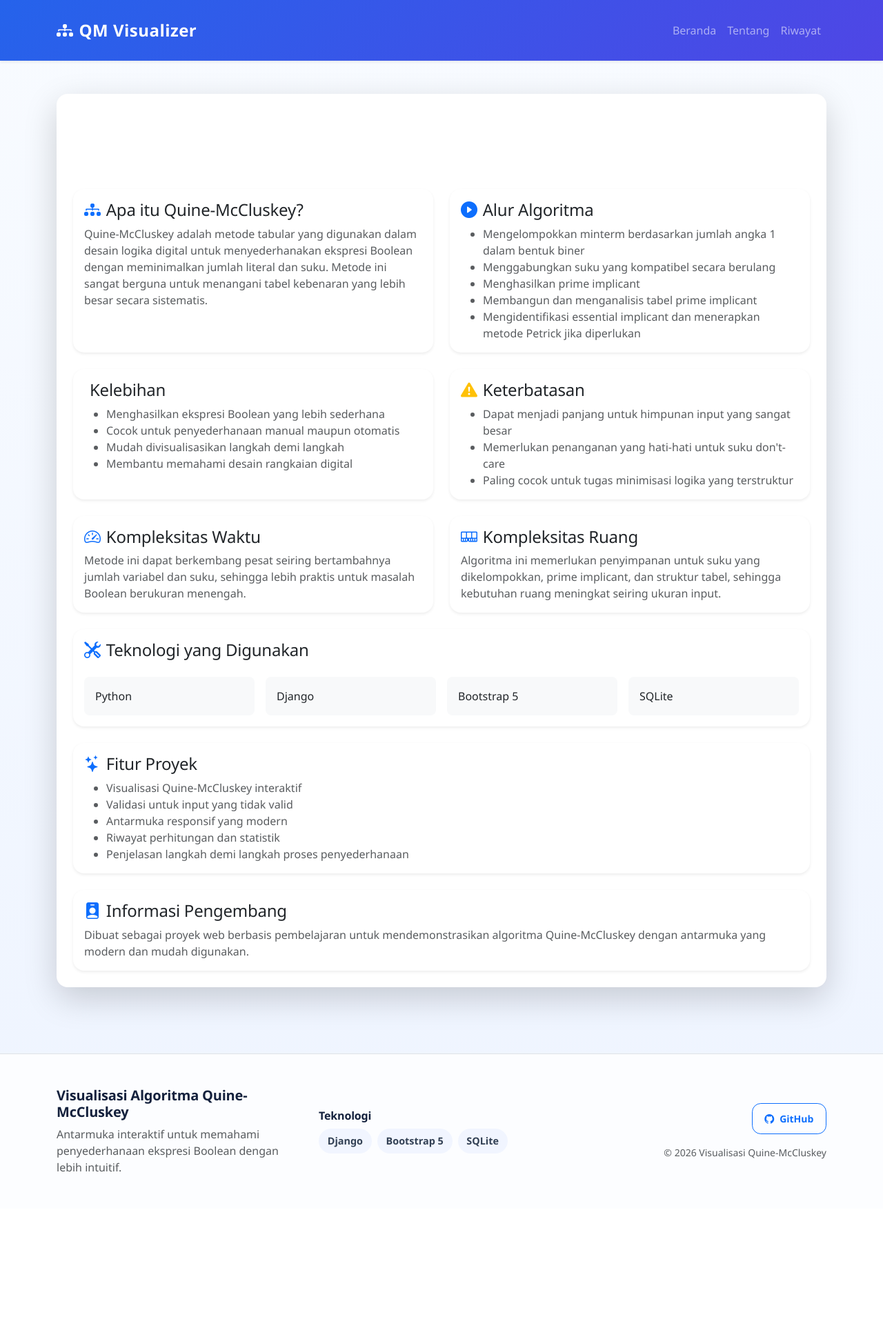
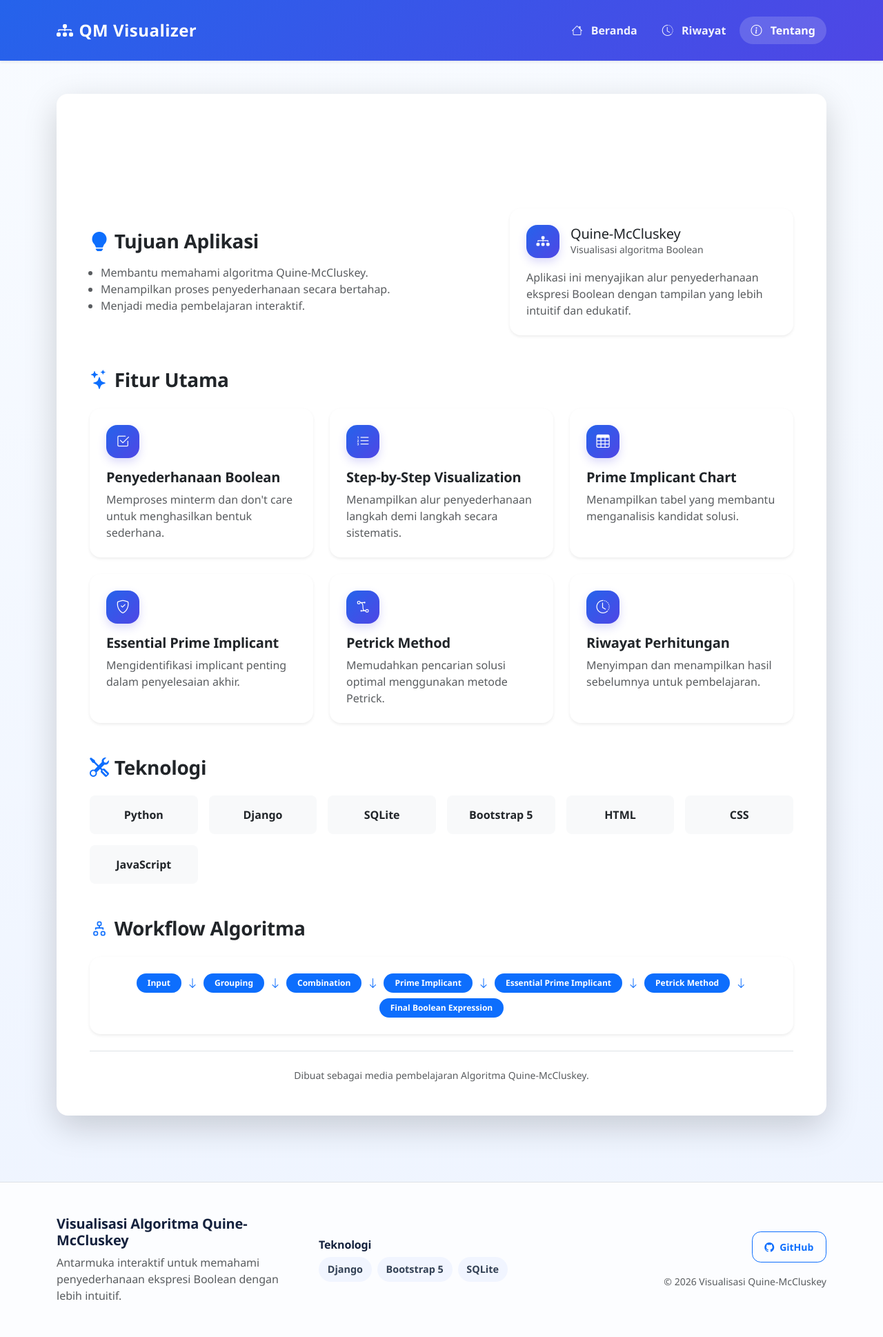
Before and after one commit to hapiz-web/QuineMcCluskeyVisualizer, a Django app: page /about/ in a window 1280 px wide. Shown: the whole page at 69% size. Before the commit the page ends 1699 px from the top, so only its background shows below. Run offline with Django 5.2, Linux system fonts and the light colour scheme.

Commit message:
ui: improve about page

```diff
--- a/static/css/style.css
+++ b/static/css/style.css
@@ -16,12 +16,24 @@
 }
 
 .nav-link {
-    font-weight: 500;
-    transition: opacity 0.2s ease;
+    font-weight: 600;
+    transition: all 0.2s ease;
+    color: rgba(255,255,255,0.92) !important;
 }
 
-.nav-link:hover {
-    opacity: 0.85;
+.nav-link:hover,
+.nav-link.active {
+    opacity: 1;
+    background: rgba(255,255,255,0.16);
+    color: #ffffff !important;
+}
+
+.navbar-toggler {
+    border: none;
+}
+
+.navbar-nav {
+    gap: 0.2rem;
 }
 
 .qm-visual-card {
@@ -189,10 +201,37 @@
     backdrop-filter: blur(8px);
 }
 
+.empty-state {
+    background: linear-gradient(135deg, rgba(37, 99, 235, 0.04) 0%, rgba(79, 70, 229, 0.03) 100%);
+}
+
+.empty-state-icon {
+    width: 3.5rem;
+    height: 3.5rem;
+    display: inline-flex;
+    align-items: center;
+    justify-content: center;
+    border-radius: 50%;
+    background: linear-gradient(135deg, #2563eb 0%, #4f46e5 100%);
+    color: white;
+    font-size: 1.4rem;
+    box-shadow: 0 0.35rem 0.9rem rgba(79, 70, 229, 0.2);
+}
+
 @media (max-width: 768px) {
     .container {
         padding-left: 1rem;
         padding-right: 1rem;
+    }
+
+    .navbar-nav {
+        padding-top: 0.5rem;
+    }
+
+    .nav-link {
+        padding-left: 1rem !important;
+        padding-right: 1rem !important;
+        margin-top: 0.2rem;
     }
 
     .hero-section .display-5 {
--- a/templates/about.html
+++ b/templates/about.html
@@ -5,125 +5,136 @@
   <div class="col-12">
     <div class="card shadow-lg border-0 rounded-4 overflow-hidden">
       <div class="card-header bg-gradient text-white py-4 border-0" style="background: linear-gradient(135deg, #2563eb 0%, #4f46e5 100%);">
-        <h2 class="mb-1 fw-semibold">Tentang Quine-McCluskey</h2>
-        <p class="mb-0 text-white-50">Pendekatan praktis untuk menyederhanakan ekspresi Boolean.</p>
+        <h2 class="mb-2 fw-semibold">Tentang Aplikasi</h2>
+        <p class="mb-0 text-white-50">Aplikasi ini membantu Anda memahami algoritma Quine-McCluskey secara visual, interaktif, dan mudah dipelajari.</p>
       </div>
-      <div class="card-body p-4">
-        <div class="row g-4">
-          <div class="col-12 col-lg-6">
-            <div class="card h-100 border-0 shadow-sm">
-              <div class="card-body">
-                <h4 class="card-title"><i class="bi bi-diagram-3-fill text-primary me-2"></i>Apa itu Quine-McCluskey?</h4>
-                <p class="text-muted mb-0">Quine-McCluskey adalah metode tabular yang digunakan dalam desain logika digital untuk menyederhanakan ekspresi Boolean dengan meminimalkan jumlah literal dan suku. Metode ini sangat berguna untuk menangani tabel kebenaran yang lebih besar secara sistematis.</p>
-              </div>
+
+      <div class="card-body p-4 p-lg-5">
+        <section class="mb-5">
+          <div class="row g-4 align-items-center">
+            <div class="col-lg-7">
+              <h3 class="fw-semibold mb-3"><i class="bi bi-lightbulb-fill text-primary me-2"></i>Tujuan Aplikasi</h3>
+              <ul class="text-muted mb-0 ps-3">
+                <li>Membantu memahami algoritma Quine-McCluskey.</li>
+                <li>Menampilkan proses penyederhanaan secara bertahap.</li>
+                <li>Menjadi media pembelajaran interaktif.</li>
+              </ul>
             </div>
-          </div>
-
-          <div class="col-12 col-lg-6">
-            <div class="card h-100 border-0 shadow-sm">
-              <div class="card-body">
-                <h4 class="card-title"><i class="bi bi-play-circle-fill text-primary me-2"></i>Alur Algoritma</h4>
-                <ul class="mb-0 text-muted">
-                  <li>Mengelompokkan minterm berdasarkan jumlah angka 1 dalam bentuk biner</li>
-                  <li>Menggabungkan suku yang kompatibel secara berulang</li>
-                  <li>Menghasilkan prime implicant</li>
-                  <li>Membangun dan menganalisis tabel prime implicant</li>
-                  <li>Mengidentifikasi essential implicant dan menerapkan metode Petrick jika diperlukan</li>
-                </ul>
-              </div>
-            </div>
-          </div>
-
-          <div class="col-12 col-lg-6">
-            <div class="card h-100 border-0 shadow-sm">
-              <div class="card-body">
-                <h4 class="card-title"><i class="bi bi-check2-circle-fill text-success me-2"></i>Kelebihan</h4>
-                <ul class="mb-0 text-muted">
-                  <li>Menghasilkan ekspresi Boolean yang lebih sederhana</li>
-                  <li>Cocok untuk penyederhanaan manual maupun otomatis</li>
-                  <li>Mudah divisualisasikan langkah demi langkah</li>
-                  <li> Membantu memahami desain rangkaian digital</li>
-                </ul>
-              </div>
-            </div>
-          </div>
-
-          <div class="col-12 col-lg-6">
-            <div class="card h-100 border-0 shadow-sm">
-              <div class="card-body">
-                <h4 class="card-title"><i class="bi bi-exclamation-triangle-fill text-warning me-2"></i>Keterbatasan</h4>
-                <ul class="mb-0 text-muted">
-                  <li>Dapat menjadi panjang untuk himpunan input yang sangat besar</li>
-                  <li>Memerlukan penanganan yang hati-hati untuk suku don't-care</li>
-                  <li>Paling cocok untuk tugas minimisasi logika yang terstruktur</li>
-                </ul>
-              </div>
-            </div>
-          </div>
-
-          <div class="col-12 col-md-6">
-            <div class="card h-100 border-0 shadow-sm">
-              <div class="card-body">
-                <h4 class="card-title"><i class="bi bi-speedometer2 text-primary me-2"></i>Kompleksitas Waktu</h4>
-                <p class="text-muted mb-0">Metode ini dapat berkembang pesat seiring bertambahnya jumlah variabel dan suku, sehingga lebih praktis untuk masalah Boolean berukuran menengah.</p>
-              </div>
-            </div>
-          </div>
-
-          <div class="col-12 col-md-6">
-            <div class="card h-100 border-0 shadow-sm">
-              <div class="card-body">
-                <h4 class="card-title"><i class="bi bi-memory text-primary me-2"></i>Kompleksitas Ruang</h4>
-                <p class="text-muted mb-0">Algoritma ini memerlukan penyimpanan untuk suku yang dikelompokkan, prime implicant, dan struktur tabel, sehingga kebutuhan ruang meningkat seiring ukuran input.</p>
-              </div>
-            </div>
-          </div>
-
-          <div class="col-12">
-            <div class="card border-0 shadow-sm">
-              <div class="card-body">
-                <h4 class="card-title"><i class="bi bi-tools text-primary me-2"></i>Teknologi yang Digunakan</h4>
-                <div class="row g-3 mt-1">
-                  <div class="col-12 col-sm-6 col-lg-3">
-                    <div class="p-3 rounded-3 bg-light">Python</div>
+            <div class="col-lg-5">
+              <div class="card border-0 shadow-sm rounded-4 h-100">
+                <div class="card-body p-4">
+                  <div class="d-flex align-items-center gap-3 mb-3">
+                    <div class="feature-icon"><i class="bi bi-diagram-3-fill"></i></div>
+                    <div>
+                      <h5 class="mb-0">Quine-McCluskey</h5>
+                      <p class="text-muted mb-0 small">Visualisasi algoritma Boolean</p>
+                    </div>
                   </div>
-                  <div class="col-12 col-sm-6 col-lg-3">
-                    <div class="p-3 rounded-3 bg-light">Django</div>
-                  </div>
-                  <div class="col-12 col-sm-6 col-lg-3">
-                    <div class="p-3 rounded-3 bg-light">Bootstrap 5</div>
-                  </div>
-                  <div class="col-12 col-sm-6 col-lg-3">
-                    <div class="p-3 rounded-3 bg-light">SQLite</div>
-                  </div>
+                  <p class="text-muted mb-0">Aplikasi ini menyajikan alur penyederhanaan ekspresi Boolean dengan tampilan yang lebih intuitif dan edukatif.</p>
                 </div>
               </div>
             </div>
           </div>
+        </section>
 
-          <div class="col-12">
-            <div class="card border-0 shadow-sm">
-              <div class="card-body">
-                <h4 class="card-title"><i class="bi bi-stars text-primary me-2"></i>Fitur Proyek</h4>
-                <ul class="mb-0 text-muted">
-                  <li>Visualisasi Quine-McCluskey interaktif</li>
-                  <li>Validasi untuk input yang tidak valid</li>
-                  <li>Antarmuka responsif yang modern</li>
-                  <li>Riwayat perhitungan dan statistik</li>
-                  <li>Penjelasan langkah demi langkah proses penyederhanaan</li>
-                </ul>
+        <section class="mb-5">
+          <h3 class="fw-semibold mb-4"><i class="bi bi-stars text-primary me-2"></i>Fitur Utama</h3>
+          <div class="row g-4">
+            <div class="col-12 col-md-6 col-xl-4">
+              <div class="card h-100 border-0 shadow-sm rounded-4">
+                <div class="card-body p-4">
+                  <div class="feature-icon mb-3"><i class="bi bi-check2-square"></i></div>
+                  <h5 class="fw-semibold mb-2">Penyederhanaan Boolean</h5>
+                  <p class="text-muted mb-0">Memproses minterm dan don't care untuk menghasilkan bentuk sederhana.</p>
+                </div>
+              </div>
+            </div>
+            <div class="col-12 col-md-6 col-xl-4">
+              <div class="card h-100 border-0 shadow-sm rounded-4">
+                <div class="card-body p-4">
+                  <div class="feature-icon mb-3"><i class="bi bi-list-ol"></i></div>
+                  <h5 class="fw-semibold mb-2">Step-by-Step Visualization</h5>
+                  <p class="text-muted mb-0">Menampilkan alur penyederhanaan langkah demi langkah secara sistematis.</p>
+                </div>
+              </div>
+            </div>
+            <div class="col-12 col-md-6 col-xl-4">
+              <div class="card h-100 border-0 shadow-sm rounded-4">
+                <div class="card-body p-4">
+                  <div class="feature-icon mb-3"><i class="bi bi-table"></i></div>
+                  <h5 class="fw-semibold mb-2">Prime Implicant Chart</h5>
+                  <p class="text-muted mb-0">Menampilkan tabel yang membantu menganalisis kandidat solusi.</p>
+                </div>
+              </div>
+            </div>
+            <div class="col-12 col-md-6 col-xl-4">
+              <div class="card h-100 border-0 shadow-sm rounded-4">
+                <div class="card-body p-4">
+                  <div class="feature-icon mb-3"><i class="bi bi-shield-check"></i></div>
+                  <h5 class="fw-semibold mb-2">Essential Prime Implicant</h5>
+                  <p class="text-muted mb-0">Mengidentifikasi implicant penting dalam penyelesaian akhir.</p>
+                </div>
+              </div>
+            </div>
+            <div class="col-12 col-md-6 col-xl-4">
+              <div class="card h-100 border-0 shadow-sm rounded-4">
+                <div class="card-body p-4">
+                  <div class="feature-icon mb-3"><i class="bi bi-bezier2"></i></div>
+                  <h5 class="fw-semibold mb-2">Petrick Method</h5>
+                  <p class="text-muted mb-0">Memudahkan pencarian solusi optimal menggunakan metode Petrick.</p>
+                </div>
+              </div>
+            </div>
+            <div class="col-12 col-md-6 col-xl-4">
+              <div class="card h-100 border-0 shadow-sm rounded-4">
+                <div class="card-body p-4">
+                  <div class="feature-icon mb-3"><i class="bi bi-clock-history"></i></div>
+                  <h5 class="fw-semibold mb-2">Riwayat Perhitungan</h5>
+                  <p class="text-muted mb-0">Menyimpan dan menampilkan hasil sebelumnya untuk pembelajaran.</p>
+                </div>
               </div>
             </div>
           </div>
+        </section>
 
-          <div class="col-12">
-            <div class="card border-0 shadow-sm">
-              <div class="card-body">
-                <h4 class="card-title"><i class="bi bi-person-badge-fill text-primary me-2"></i>Informasi Pengembang</h4>
-                <p class="text-muted mb-0">Dibuat sebagai proyek web berbasis pembelajaran untuk mendemonstrasikan algoritma Quine-McCluskey dengan antarmuka yang modern dan mudah digunakan.</p>
+        <section class="mb-5">
+          <h3 class="fw-semibold mb-4"><i class="bi bi-tools text-primary me-2"></i>Teknologi</h3>
+          <div class="row g-3">
+            <div class="col-6 col-md-4 col-lg-2"><div class="p-3 rounded-3 bg-light text-center fw-semibold">Python</div></div>
+            <div class="col-6 col-md-4 col-lg-2"><div class="p-3 rounded-3 bg-light text-center fw-semibold">Django</div></div>
+            <div class="col-6 col-md-4 col-lg-2"><div class="p-3 rounded-3 bg-light text-center fw-semibold">SQLite</div></div>
+            <div class="col-6 col-md-4 col-lg-2"><div class="p-3 rounded-3 bg-light text-center fw-semibold">Bootstrap 5</div></div>
+            <div class="col-6 col-md-4 col-lg-2"><div class="p-3 rounded-3 bg-light text-center fw-semibold">HTML</div></div>
+            <div class="col-6 col-md-4 col-lg-2"><div class="p-3 rounded-3 bg-light text-center fw-semibold">CSS</div></div>
+            <div class="col-6 col-md-4 col-lg-2"><div class="p-3 rounded-3 bg-light text-center fw-semibold">JavaScript</div></div>
+          </div>
+        </section>
+
+        <section class="mb-4">
+          <h3 class="fw-semibold mb-4"><i class="bi bi-diagram-2 text-primary me-2"></i>Workflow Algoritma</h3>
+          <div class="card border-0 shadow-sm rounded-4">
+            <div class="card-body p-4">
+              <div class="d-flex flex-wrap justify-content-center align-items-center gap-2">
+                <span class="badge rounded-pill bg-primary px-3 py-2">Input</span>
+                <i class="bi bi-arrow-down text-primary"></i>
+                <span class="badge rounded-pill bg-primary px-3 py-2">Grouping</span>
+                <i class="bi bi-arrow-down text-primary"></i>
+                <span class="badge rounded-pill bg-primary px-3 py-2">Combination</span>
+                <i class="bi bi-arrow-down text-primary"></i>
+                <span class="badge rounded-pill bg-primary px-3 py-2">Prime Implicant</span>
+                <i class="bi bi-arrow-down text-primary"></i>
+                <span class="badge rounded-pill bg-primary px-3 py-2">Essential Prime Implicant</span>
+                <i class="bi bi-arrow-down text-primary"></i>
+                <span class="badge rounded-pill bg-primary px-3 py-2">Petrick Method</span>
+                <i class="bi bi-arrow-down text-primary"></i>
+                <span class="badge rounded-pill bg-primary px-3 py-2">Final Boolean Expression</span>
               </div>
             </div>
           </div>
+        </section>
+
+        <div class="text-center text-muted small border-top pt-4 mt-4">
+          Dibuat sebagai media pembelajaran Algoritma Quine-McCluskey.
         </div>
       </div>
     </div>
--- a/templates/base.html
+++ b/templates/base.html
@@ -68,15 +68,13 @@
 id="menu"
 >
 
-<ul class="navbar-nav ms-auto">
+<ul class="navbar-nav ms-auto align-items-lg-center gap-1">
 
 <li class="nav-item">
 
-<a
-class="nav-link"
-href="/"
->
+<a class="nav-link px-3 py-2 rounded-pill{% if request.path == '/' %} active{% endif %}" href="/">
 
+<i class="bi bi-house me-2"></i>
 Beranda
 
 </a>
@@ -85,12 +83,10 @@
 
 <li class="nav-item">
 
-<a
-class="nav-link"
-href="/about/"
->
+<a class="nav-link px-3 py-2 rounded-pill{% if request.path == '/history/' %} active{% endif %}" href="/history/">
 
-Tentang
+<i class="bi bi-clock-history me-2"></i>
+Riwayat
 
 </a>
 
@@ -98,12 +94,10 @@
 
 <li class="nav-item">
 
-<a
-class="nav-link"
-href="/history/"
->
+<a class="nav-link px-3 py-2 rounded-pill{% if request.path == '/about/' %} active{% endif %}" href="/about/">
 
-Riwayat
+<i class="bi bi-info-circle me-2"></i>
+Tentang
 
 </a>
 
```
Also changed, not shown: templates/history.html (+11 -1 lines).
